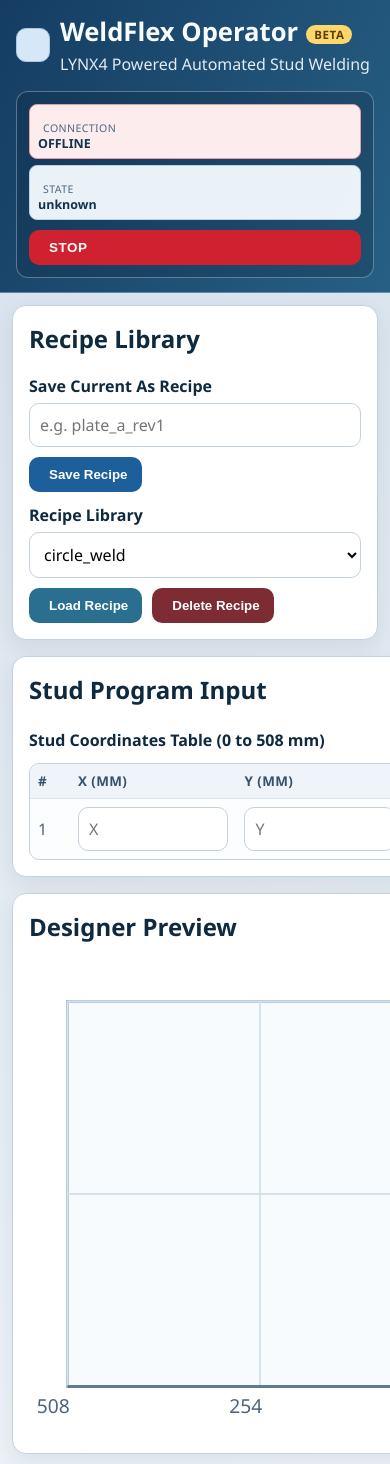
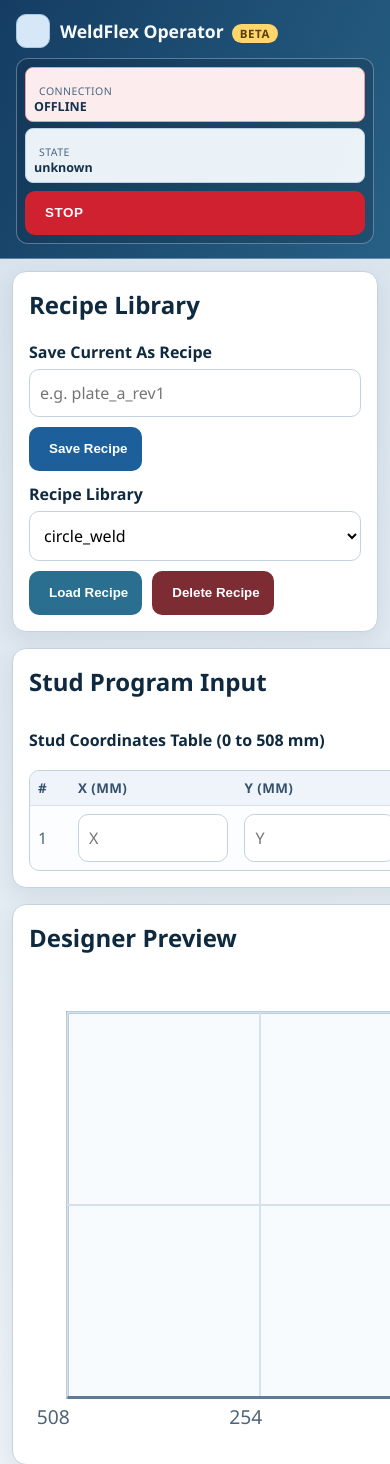
Before and after one commit to gagesmith3/WeldFlex, a Flask app: page /part-designer in a window 390 px wide. Shown: the top 1464 px of the page. Run offline with Flask 3, Linux system fonts and the light colour scheme; data that the repository does not hold is empty; some libraries are stand-ins or nearby versions.

Commit message:
Enhance responsive design for kiosk display and improve header layout

```diff
--- a/backend/static/css/operator.css
+++ b/backend/static/css/operator.css
@@ -892,18 +892,6 @@ pre {
 }
 
 @media (max-width: 900px) {
-  .app-header {
-    grid-template-columns: 1fr;
-  }
-
-  .nav-status-wrap {
-    grid-template-columns: 1fr;
-  }
-
-  .estop-btn {
-    width: 100%;
-  }
-
   .home-body {
     grid-template-columns: 1fr;
   }
@@ -942,6 +930,61 @@ pre {
   }
 }
 
+/* 800x480 kiosk display — compact header, larger touch targets */
+@media (max-width: 820px) {
+  .app-header {
+    padding: 8px 12px;
+    grid-template-columns: 1.2fr 1fr;
+    gap: 10px;
+  }
+
+  .app-header h1 {
+    font-size: 1.1rem;
+  }
+
+  .title-block p {
+    display: none;
+  }
+
+  .app-header-right {
+    padding: 8px;
+  }
+
+  .nav-status-wrap {
+    gap: 8px;
+  }
+
+  .btn {
+    min-height: 44px;
+    padding: 10px 14px;
+  }
+
+  .estop-btn {
+    min-height: 44px;
+  }
+
+  input,
+  select,
+  textarea {
+    padding: 12px 10px;
+    font-size: 1rem;
+  }
+}
+
+@media (max-width: 600px) {
+  .app-header {
+    grid-template-columns: 1fr;
+  }
+
+  .nav-status-wrap {
+    grid-template-columns: 1fr;
+  }
+
+  .estop-btn {
+    width: 100%;
+  }
+}
+
 
 @media (max-width: 540px) {
   .chip-grid {
--- a/backend/templates/base.html
+++ b/backend/templates/base.html
@@ -2,7 +2,7 @@
 <html lang="en">
 <head>
   <meta charset="utf-8">
-  <meta name="viewport" content="width=device-width,initial-scale=1">
+  <meta name="viewport" content="width=device-width,initial-scale=1,maximum-scale=1,user-scalable=no">
   <title>WeldFlex - {{ page_title or "Operator" }}</title>
   <link rel="stylesheet" href="{{ url_for('static', filename='css/operator.css') }}">
   <script src="https://unpkg.com/htmx.org@1.9.12"></script>
```
